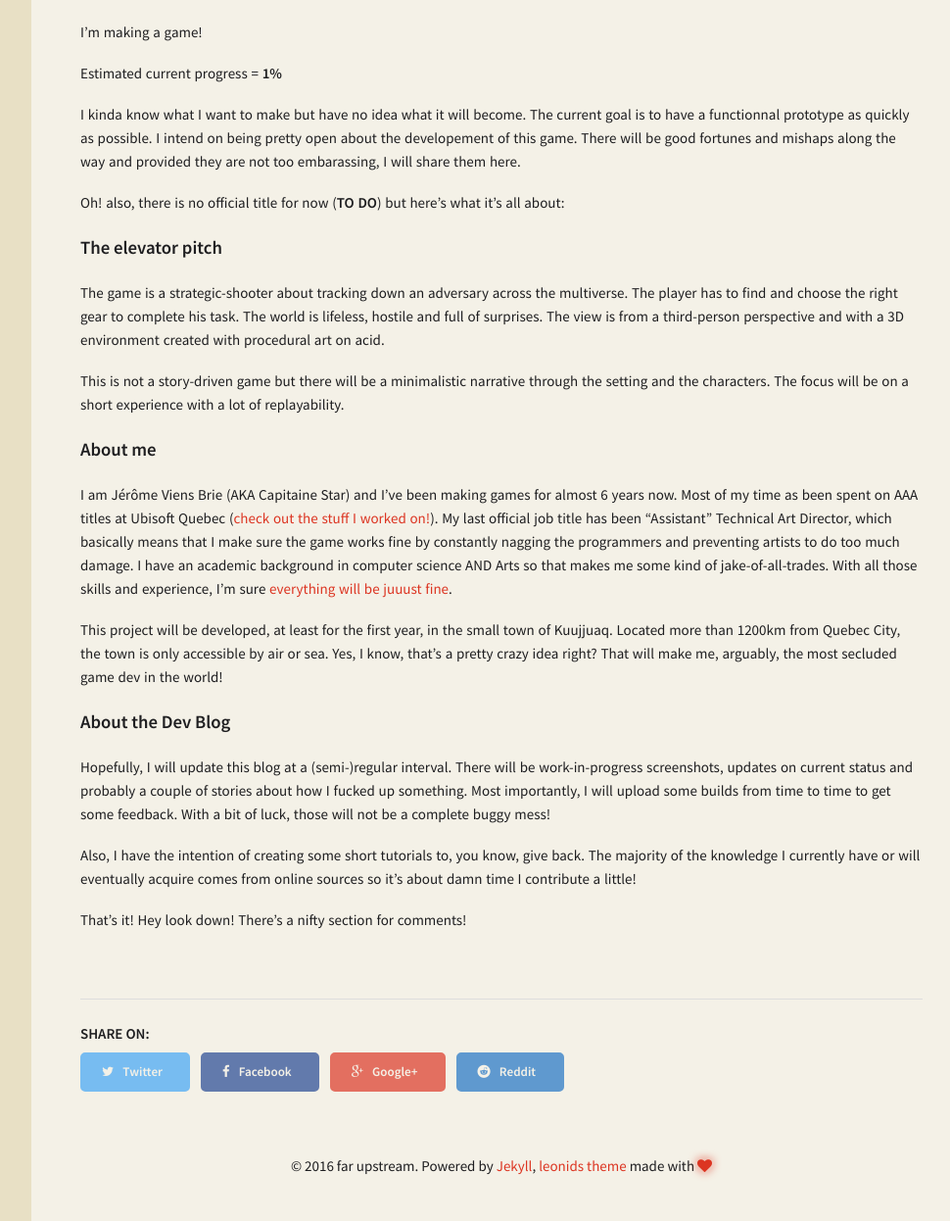
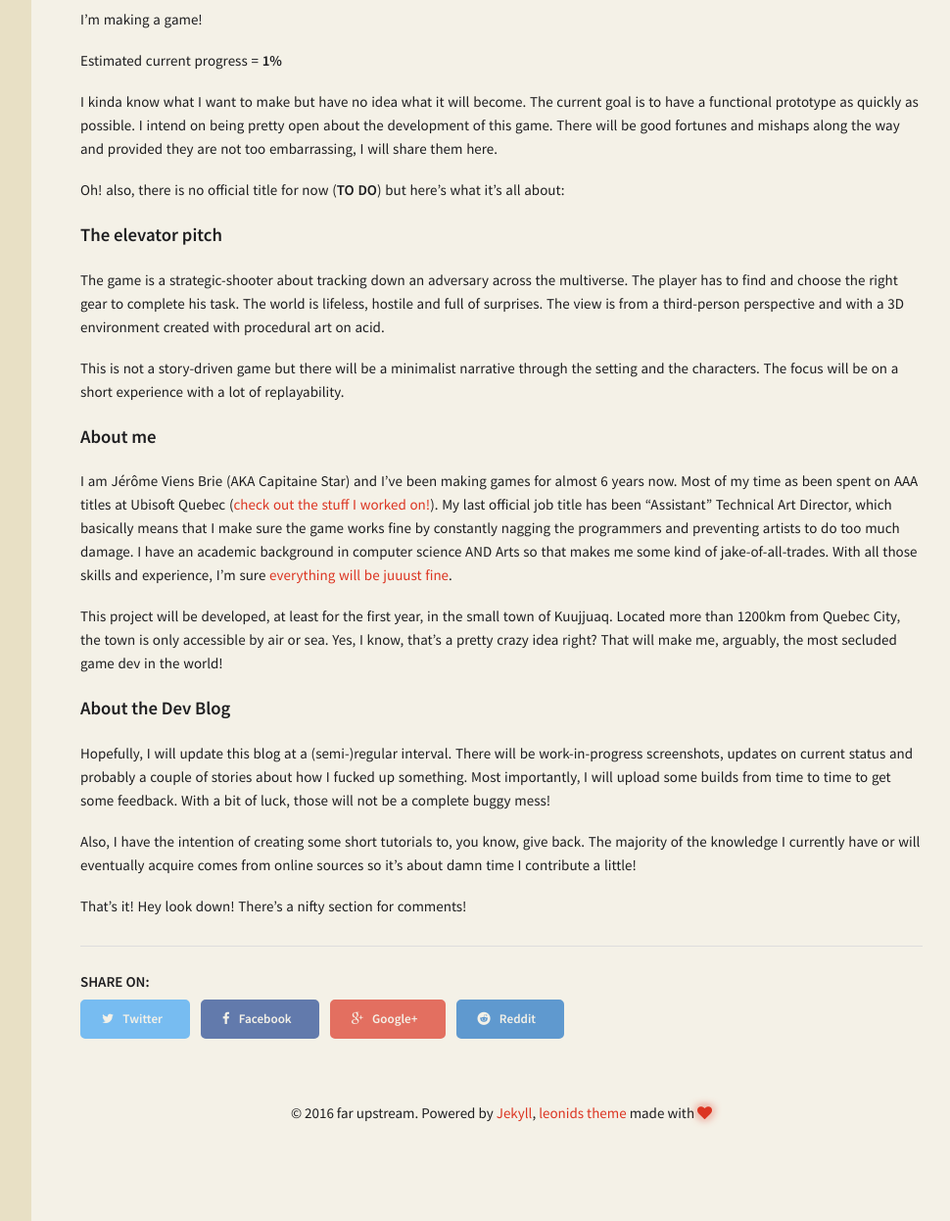
Before and after one commit to CapitaineStar/FarUpstreamBlog, a Jekyll site: the page built from _posts/2016-11-05-heres-the-plan.md, in a window 1280 px wide, cut to the strip 626-1872 px from the top of the page. Shown: the whole strip at 98% size, without its empty margins (288-1258 px from the left). Built offline with Jekyll 4.4.1, drawn with Linux system fonts in a browser that asks for light colours; comment, search, counter and statistics services are not loaded.

Commit message:
Added 12/12/2016 post + change home page behavior

```diff
--- a/_posts/2016-11-05-heres-the-plan.md
+++ b/_posts/2016-11-05-heres-the-plan.md
@@ -1,17 +1,18 @@
 ---
 layout: post
 title: "Here's the plan..."
+excerpt: "I'm making a game! Estimated current progress = 1%"
 categories: [hello world]
 comments: true
+image:
+  feature: https://source.unsplash.com/X0OoHrPvgXE/1250x500
 ---
-
-![Unsplash Image](https://source.unsplash.com/X0OoHrPvgXE/1250x500)
 
 I'm making a game!
 
 Estimated current progress = **1%**
 
-I kinda know what I want to make but have no idea what it will become. The current goal is to have a functionnal prototype as quickly as possible. I intend on being pretty open about the developement of this game. There will be good fortunes and mishaps along the way and provided they are not too embarassing, I will share them here.
+I kinda know what I want to make but have no idea what it will become. The current goal is to have a functional prototype as quickly as possible. I intend on being pretty open about the development of this game. There will be good fortunes and mishaps along the way and provided they are not too embarrassing, I will share them here.
 
 Oh! also, there is no official title for now (**TO DO**) but here's what it's all about:
 
@@ -19,7 +20,7 @@
 
 The game is a strategic-shooter about tracking down an adversary across the multiverse. The player has to find and choose the right gear to complete his task. The world is lifeless, hostile and full of surprises. The view is from a third-person perspective and with a 3D environment created with procedural art on acid.
 
-This is not a story-driven game but there will be a minimalistic narrative through the setting and the characters. The focus will be on a short experience with a lot of replayability.
+This is not a story-driven game but there will be a minimalist narrative through the setting and the characters. The focus will be on a short experience with a lot of replayability.
 
 #### About me
 
--- a/_sass/components/_buttons.scss
+++ b/_sass/components/_buttons.scss
@@ -80,6 +80,7 @@
   background-color: $info;
   color: $white;
   border-color: $info;
+  margin-bottom: 0px;
   &:visited {
     border-color: $info;
     color: $white;
--- a/_sass/pages/_post.scss
+++ b/_sass/pages/_post.scss
@@ -88,14 +88,14 @@
 // Post content
 
 #post {
-  padding-bottom: 50px;
+  padding-bottom: 10px;
   .post-header {
     margin: 0 auto 50px;
   }
 }
 
 #post h1 {
-  margin: 0.5em 0 1em;
+  margin: 0 0 10px;
 }
 #post h2 {
   margin: 2em 0 0.8em;
```
Also changed, not shown: _posts/2016-11-27-baby-steps.md (+3 -2 lines), _posts/2016-12-12-first-playable.md (added, +42 -0 lines), _posts/unsplash.md (added, +6 -0 lines).
